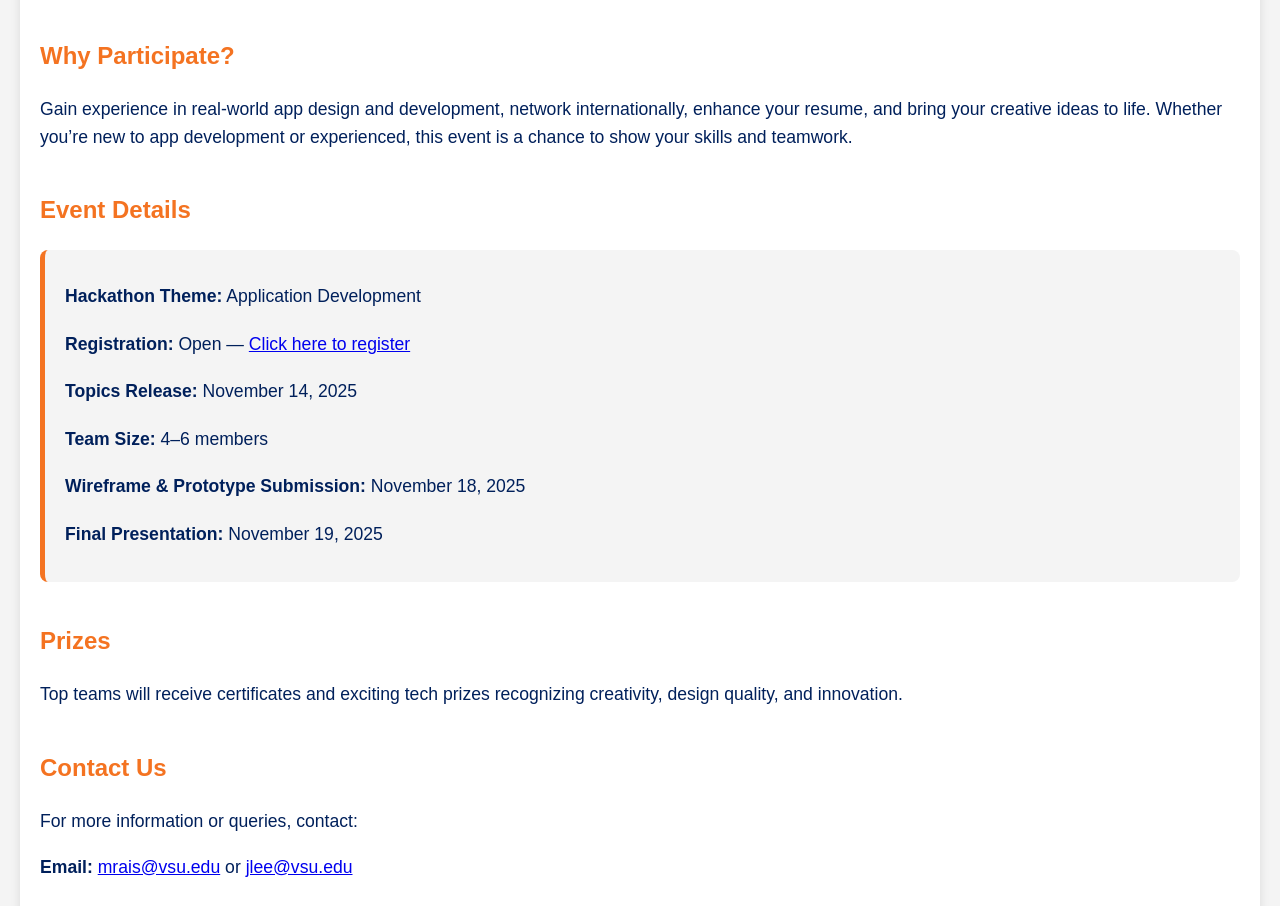
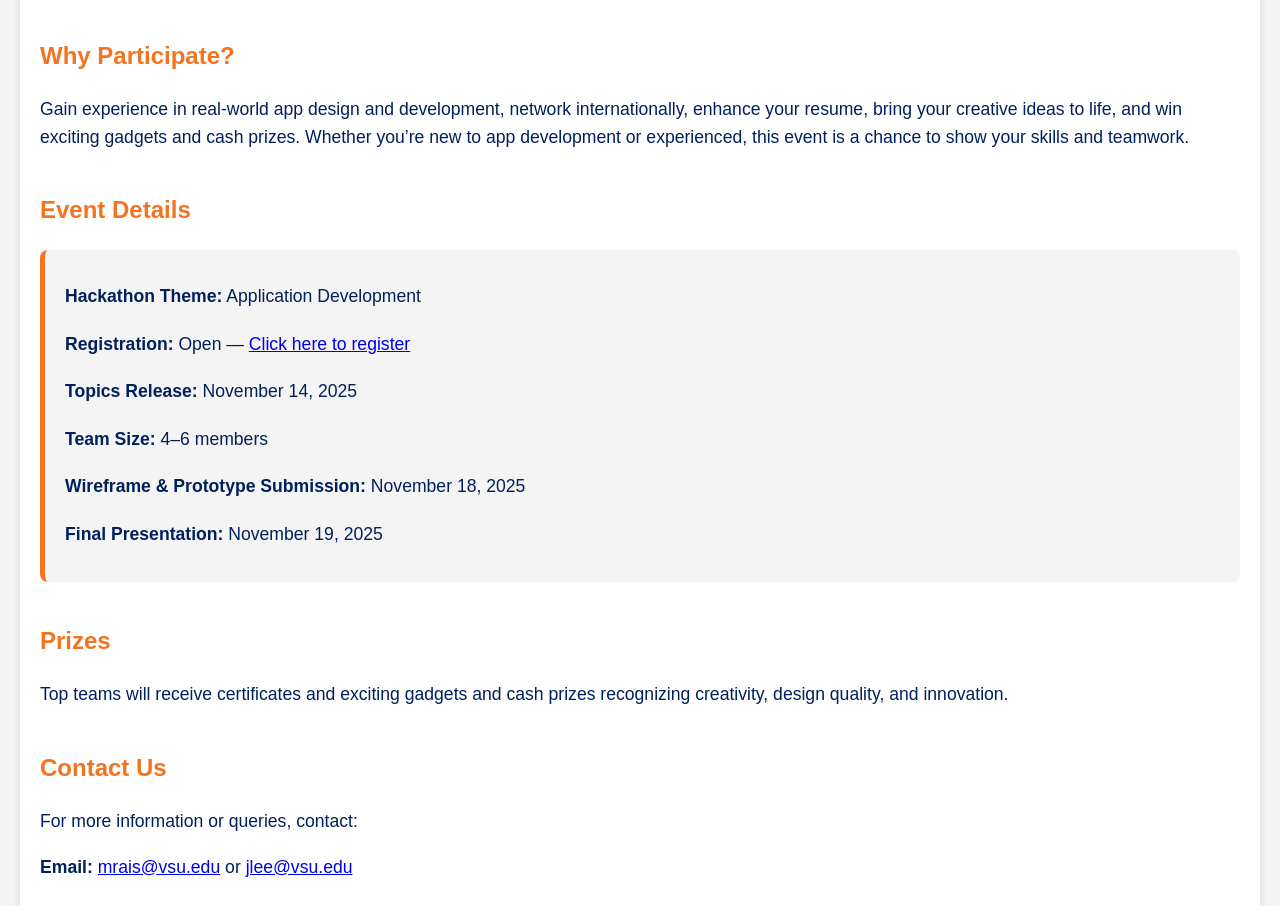
Before and after one commit to vsucyber/Fall2025Hackathon, a plain HTML site: page index.html in a window 1280 px wide. Shown: the part 994-1900 px from the top of the page. Drawn offline with Linux system fonts and the light colour scheme.

Commit message:
Update index.html

```diff
--- a/index.html
+++ b/index.html
@@ -241,7 +241,7 @@
 
   <section id="why-participate" class="section">
     <h2>Why Participate?</h2>
-    <p>Gain experience in real-world app design and development, network internationally, enhance your resume, and bring your creative ideas to life. Whether you’re new to app development or experienced, this event is a chance to show your skills and teamwork.</p>
+    <p>Gain experience in real-world app design and development, network internationally, enhance your resume, bring your creative ideas to life, and win exciting gadgets and cash prizes. Whether you’re new to app development or experienced, this event is a chance to show your skills and teamwork.</p>
   </section>
 
   <!-- ✅ Integrated Event Details Section -->
@@ -259,7 +259,7 @@
 
   <section id="prizes" class="section">
     <h2>Prizes</h2>
-    <p>Top teams will receive certificates and exciting tech prizes recognizing creativity, design quality, and innovation.</p>
+    <p>Top teams will receive certificates and exciting gadgets and cash prizes recognizing creativity, design quality, and innovation.</p>
   </section>
 
   <section id="contact" class="section">
```
